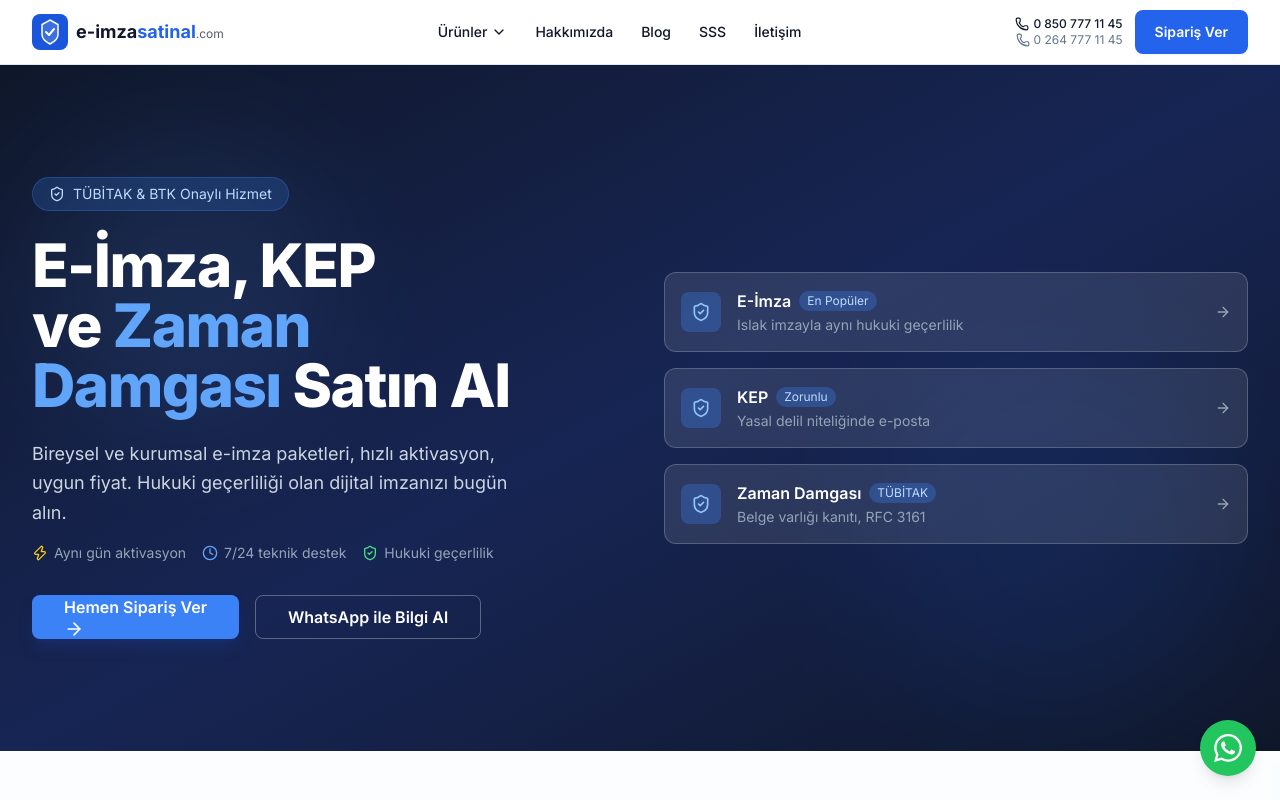
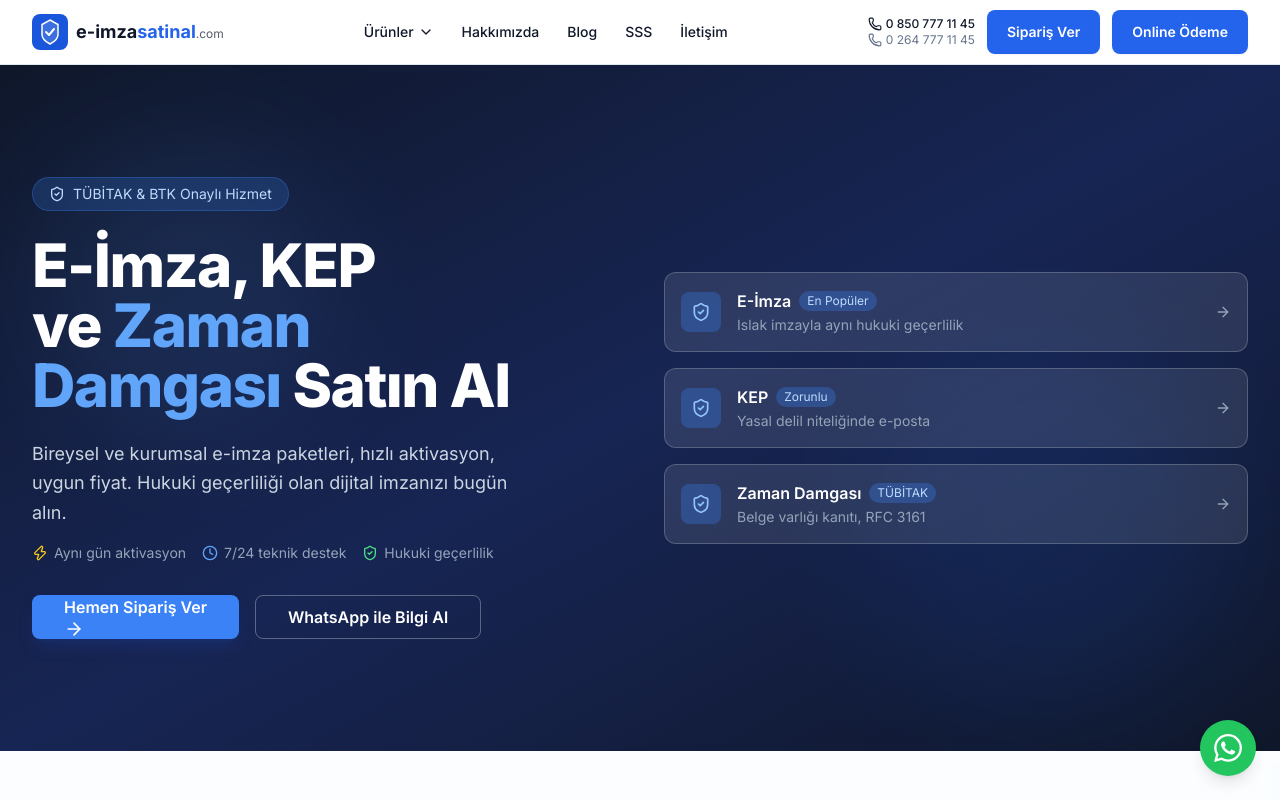
Before and after one commit to umaybilisim/eimzasatinalcomtr, a Next.js app: page / in a window 1280 px wide. Shown: the top 800 px of the page. Built offline with nearby package versions, Linux system fonts and the light colour scheme.

Commit message:
Header'a Online Ödeme butonu eklendi

```diff
--- a/components/site/header.tsx
+++ b/components/site/header.tsx
@@ -77,6 +77,9 @@
             <Button asChild>
               <Link href="/iletisim">Sipariş Ver</Link>
             </Button>
+            <Button asChild>
+              <a href="https://odeme.umaybilisim.com.tr/" target="_blank" rel="noopener noreferrer">Online Ödeme</a>
+            </Button>
           </div>
 
           {/* Mobile toggle */}
@@ -135,6 +138,11 @@
                 Sipariş Ver
               </Link>
             </Button>
+            <Button className="w-full" asChild>
+              <a href="https://odeme.umaybilisim.com.tr/" target="_blank" rel="noopener noreferrer">
+                Online Ödeme
+              </a>
+            </Button>
           </div>
         </div>
       )}
```
